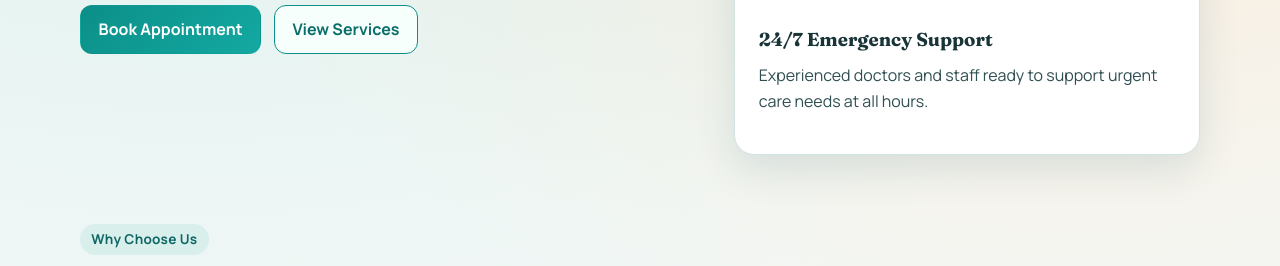
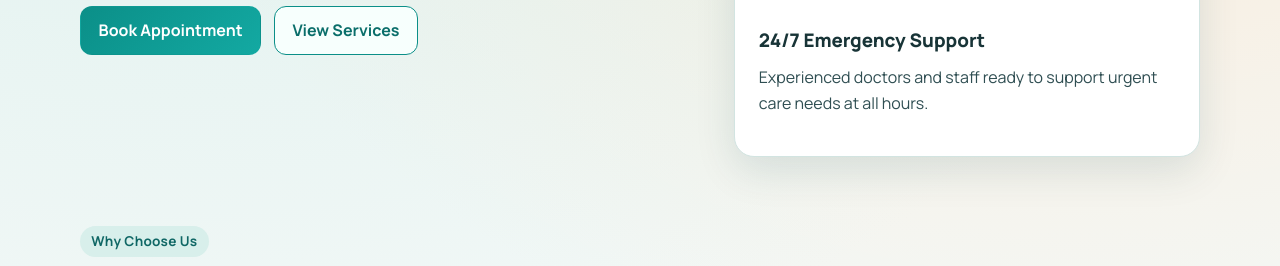
Before and after one commit to KRAZYGAMERYT195/pannalalhospital, a plain HTML site: page index.html in a window 1280 px wide. Shown: the part 491-757 px from the top of the page. Drawn offline with Linux system fonts and the light colour scheme.

Commit message:
Apply cleaner card heading font to fix wobbly glyph rendering

```diff
--- a/styles.css
+++ b/styles.css
@@ -183,6 +183,13 @@ a {
   border-radius: 20px;
   padding: 1.5rem;
   box-shadow: var(--shadow);
+}
+
+/* Card titles use a cleaner face to avoid decorative serif wobble on some glyphs */
+.card h3 {
+  font-family: "Manrope", sans-serif;
+  font-weight: 800;
+  line-height: 1.25;
 }
 
 .button-row {
```
